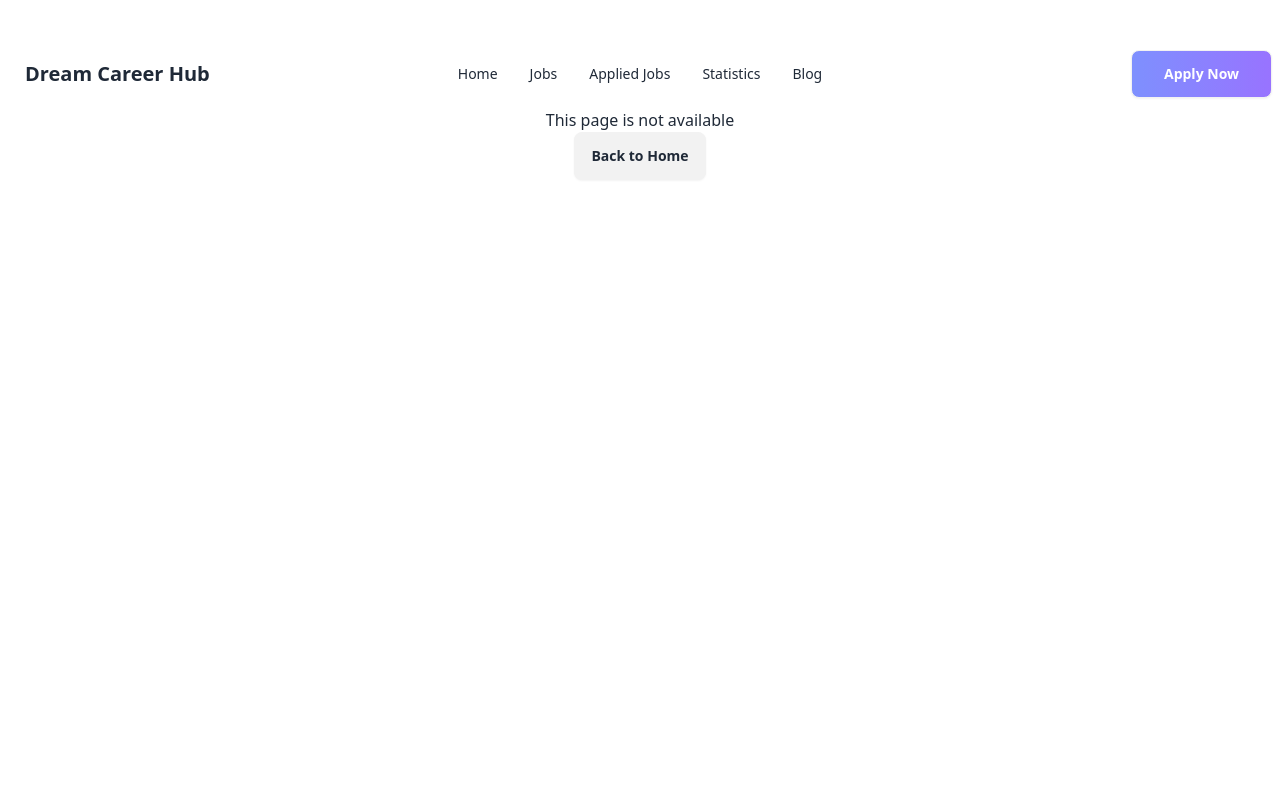
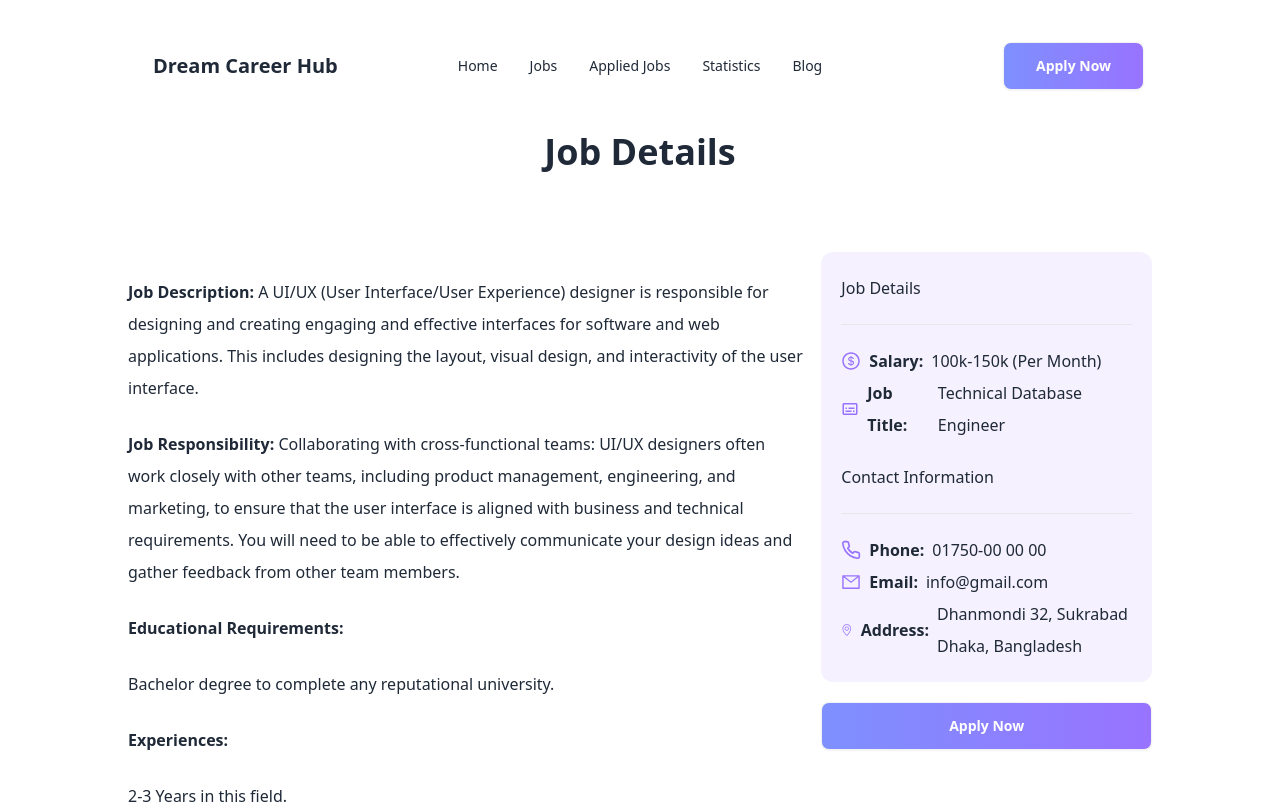
Before and after one commit to maasajal/dream-career-hub, a React (Vite) app: page /job/1 in a window 1280 px wide. Shown: the top 804 px of the page. Built offline with nearby package versions, Linux system fonts and the light colour scheme.

Commit message:
Job details page implement

```diff
--- a/src/components/Job/Job.jsx
+++ b/src/components/Job/Job.jsx
@@ -1,7 +1,9 @@
 import { SlLocationPin } from "react-icons/sl";
 import { AiOutlineDollarCircle } from "react-icons/ai";
+import { Link } from "react-router-dom";
 const Job = ({ job }) => {
   const {
+    id,
     logo,
     job_title,
     company_name,
@@ -36,9 +38,11 @@ const Job = ({ job }) => {
             </h4>
           </div>
           <div className="card-actions">
-            <button className="btn px-8 bg-gradient-to-r from-[#7E90FE] to-[#9873FF] text-white">
-              View Details
-            </button>
+            <Link to={`/job/${id}`}>
+              <button className="btn px-8 bg-gradient-to-r from-[#7E90FE] to-[#9873FF] text-white">
+                View Details
+              </button>
+            </Link>
           </div>
         </div>
       </div>
--- /dev/null
+++ b/src/components/JobDetails/JobDetails.jsx
@@ -0,0 +1,71 @@
+import { useLoaderData, useParams } from "react-router-dom";
+import { AiOutlineDollarCircle } from "react-icons/ai";
+import { MdOutlineSubtitles } from "react-icons/md";
+import { FiPhone } from "react-icons/fi";
+import { AiOutlineMail } from "react-icons/ai";
+import { SlLocationPin } from "react-icons/sl";
+
+const JobDetails = () => {
+  const jobs = useLoaderData();
+  const { id } = useParams();
+  const idInt = parseInt(id);
+  const job = jobs.find((job) => job.id === idInt);
+  return (
+    <>
+      <h2 className="text-4xl text-center my-8 font-extrabold">Job Details</h2>
+      <div className="grid grid-cols-1 lg:grid-cols-3 gap-4 my-20">
+        <div className="col-span-2">
+          <p className="my-6 leading-8">
+            <strong>Job Description: </strong>
+            {job.job_description}{" "}
+          </p>
+          <p className="my-6 leading-8">
+            <strong>Job Responsibility: </strong>
+            {job.job_responsibility}{" "}
+          </p>
+          <p className="my-6 leading-8">
+            <strong>Educational Requirements: </strong>
+          </p>
+          <p className="leading-8"> {job.educational_requirements} </p>
+
+          <p className="my-6 leading-8">
+            <strong>Experiences: </strong>
+          </p>
+          <p className="leading-8"> {job.experiences} </p>
+        </div>
+        <div className="col-span-1 leading-8">
+          <div className="bg-[#9873FF1A] p-5 rounded-xl mb-5">
+            <h3>Job Details</h3>
+            <hr className="my-5" />
+            <h4 className="flex items-center gap-2">
+              <AiOutlineDollarCircle className="text-[#9873FF] text-xl" />{" "}
+              <strong>Salary:</strong> {job.salary} (Per Month)
+            </h4>
+            <h4 className="flex items-center gap-2">
+              <MdOutlineSubtitles className="text-[#9873FF] text-xl" />{" "}
+              <strong>Job Title:</strong> {job.job_title}
+            </h4>
+            <h3 className="mt-5">Contact Information</h3>
+            <hr className="my-5" />
+            <h4 className="flex items-center gap-2">
+              <FiPhone className="text-[#9873FF] text-xl" />{" "}
+              <strong>Phone:</strong> {job.contact_information.phone}
+            </h4>
+            <h4 className="flex items-center gap-2">
+              <AiOutlineMail className="text-[#9873FF] text-xl" />{" "}
+              <strong>Email:</strong> {job.contact_information.email}
+            </h4>
+            <h4 className="flex items-center gap-2">
+              <SlLocationPin className="text-[#9873FF] text-xl" />{" "}
+              <strong>Address:</strong> {job.contact_information.address}
+            </h4>
+          </div>
+          <button className="btn px-8 bg-gradient-to-r from-[#7E90FE] to-[#9873FF] text-white w-full">
+            Apply Now
+          </button>
+        </div>
+      </div>
+    </>
+  );
+};
+export default JobDetails;
--- a/src/main.jsx
+++ b/src/main.jsx
@@ -6,6 +6,7 @@ import { createBrowserRouter, RouterProvider } from "react-router-dom";
 import Root from "./components/Root/Root.jsx";
 import ErrorPage from "./components/ErrorPage/ErrorPage.jsx";
 import Home from "./components/Home/Home.jsx";
+import JobDetails from "./components/JobDetails/JobDetails.jsx";
 
 const router = createBrowserRouter([
   {
@@ -17,6 +18,11 @@ const router = createBrowserRouter([
         path: "/",
         element: <Home />,
       },
+      {
+        path: "/job/:id",
+        element: <JobDetails />,
+        loader: () => fetch("../jobs.json"),
+      },
     ],
   },
 ]);
```
